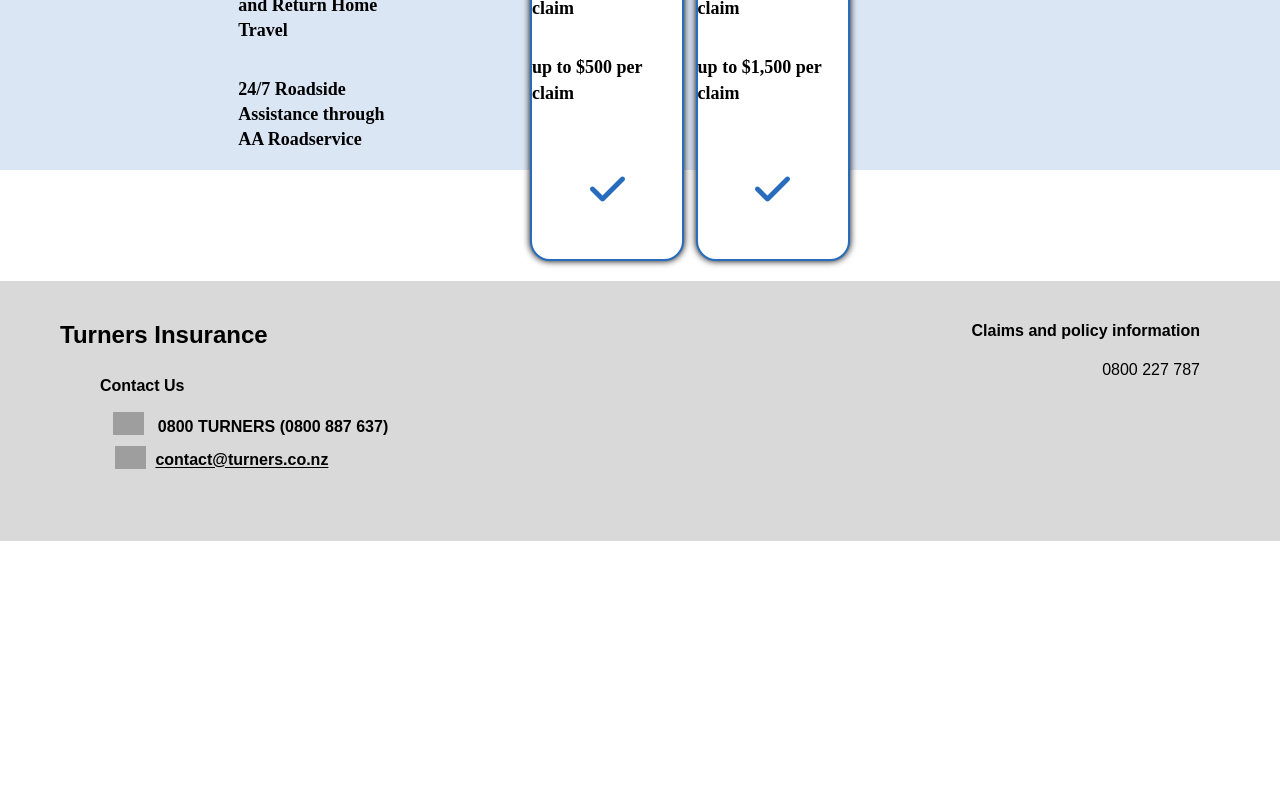
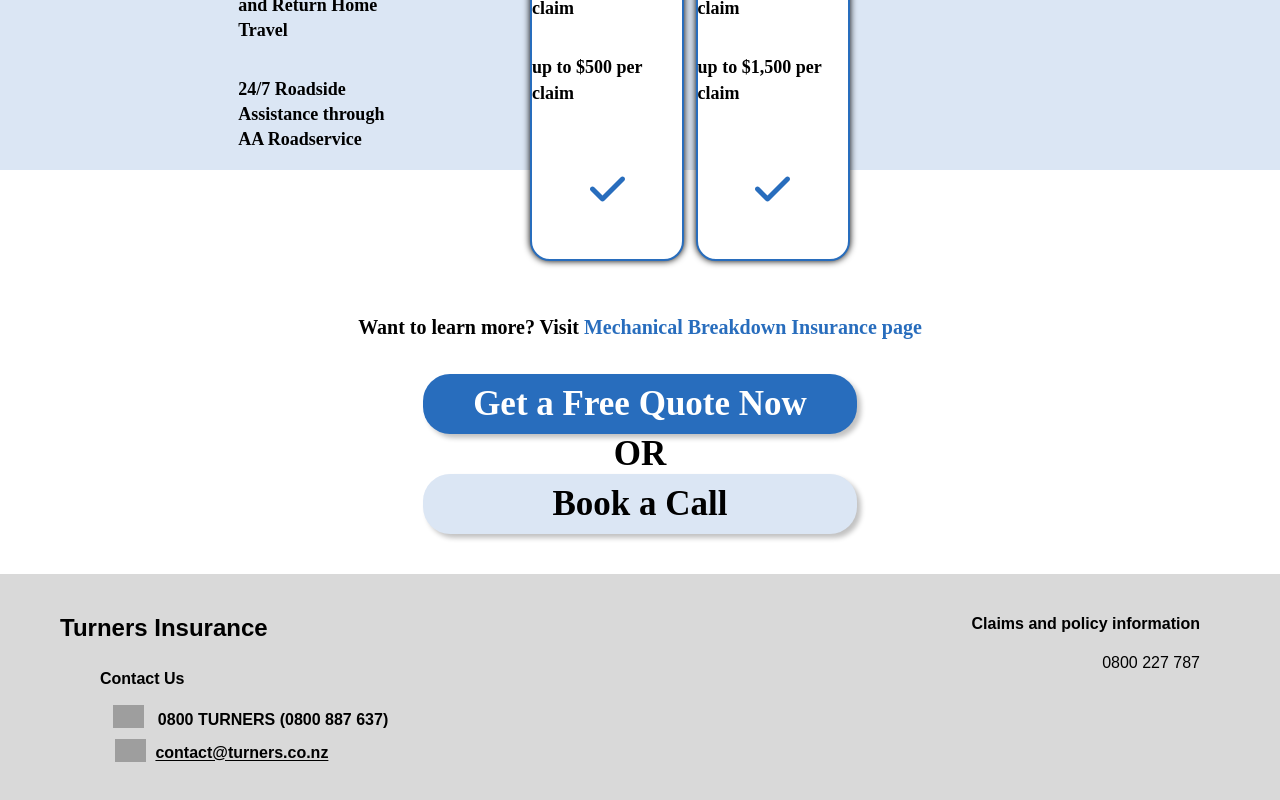
Before and after one commit to Kymarndo/Mission5, a React (Create React App) app: page / in a window 1280 px wide. Shown: the part 2402-3202 px from the top of the page. Before the commit the page ends 2943 px from the top, so only its background shows below. Built offline with nearby package versions, Linux system fonts and the light colour scheme; grey boxes are pictures that could not be loaded; a web font is replaced by a local one.

Commit message:
Added remaining parts of component

```diff
--- a/src/components/home/optional-insurance/OptionalInsurance.js
+++ b/src/components/home/optional-insurance/OptionalInsurance.js
@@ -15,7 +15,9 @@
           didn’t buy it at Turners.
         </div>
         <div id={styles.innerContainer}>
-          <div className={styles.subTitles} style={{paddingTop:'30px'}}>Consumable Item</div>
+          <div className={styles.subTitles} style={{ paddingTop: "30px" }}>
+            Consumable Item
+          </div>
           <div className={styles.subTitles}>Repatriation Costs</div>
           <div className={styles.subTitles}>
             Accommodation and Return Home Travel
@@ -45,6 +47,17 @@
           </div>
         </div>
       </div>
+      <div id={styles.learnMore}>
+        Want to learn more? Visit{"  "}
+        <span style={{ color: "#286dbd" }}>
+          Mechanical Breakdown Insurance page
+        </span>
+      </div>
+      <div id={styles.quoteCall}>
+        <div id={styles.quote}>Get a Free Quote Now</div>
+        <div id={styles.or}>OR</div>
+        <div id={styles.call}>Book a Call</div>
+      </div>
     </div>
   );
 }
--- a/src/components/home/optional-insurance/OptionalInsurance.module.css
+++ b/src/components/home/optional-insurance/OptionalInsurance.module.css
@@ -89,3 +89,36 @@
     line-height: 1.4em;
     padding: 40px 0 40px;
 }
+
+#learnMore{
+    padding: 35px 0;
+    font-size: 20px;
+    font-weight: 800;
+}
+
+#quoteCall{
+    text-align: center;
+    font-size: 35px;
+    font-weight: 800;
+    padding-bottom: 40px;
+}
+
+#quote{
+    background-color: #286dbd;
+    color: white;
+    border-radius: 27px;
+    padding: 10px 50px;
+    box-shadow: 4px 4px 5px rgb(194, 194, 194);
+}
+
+#quote:hover{
+    background-color: #d9d9d9;
+    color: black;
+}
+
+#call{
+    background-color: #dbe6f4;
+    border-radius: 27px;
+    padding: 10px 50px;
+    box-shadow: 4px 4px 5px rgb(194, 194, 194);
+}
```
